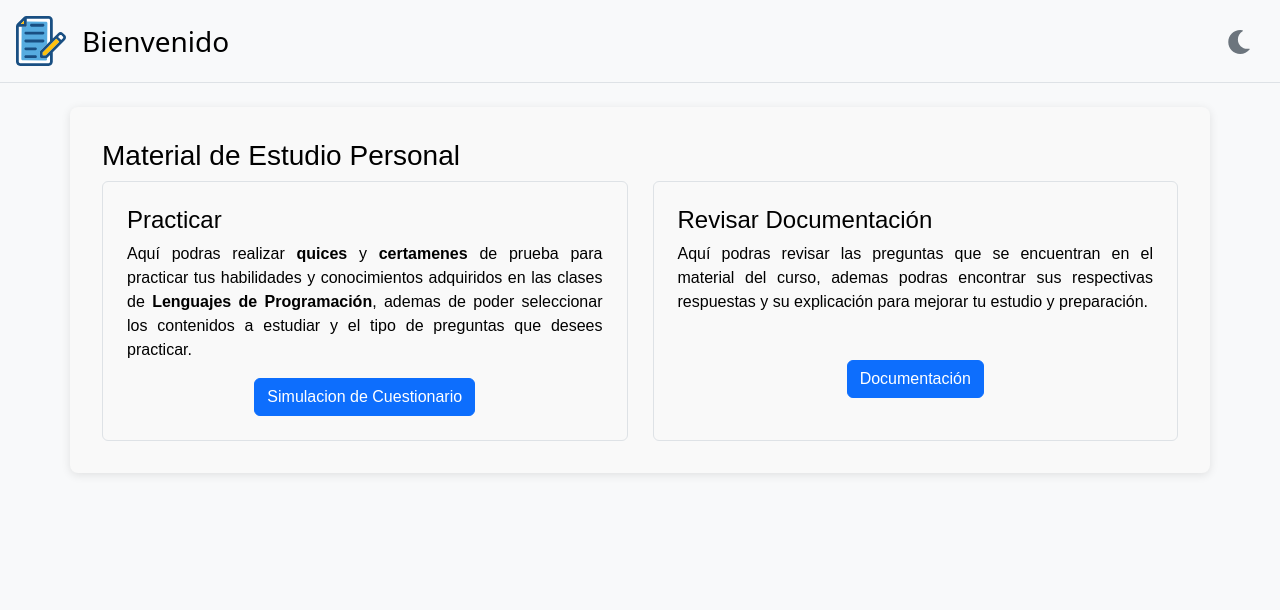
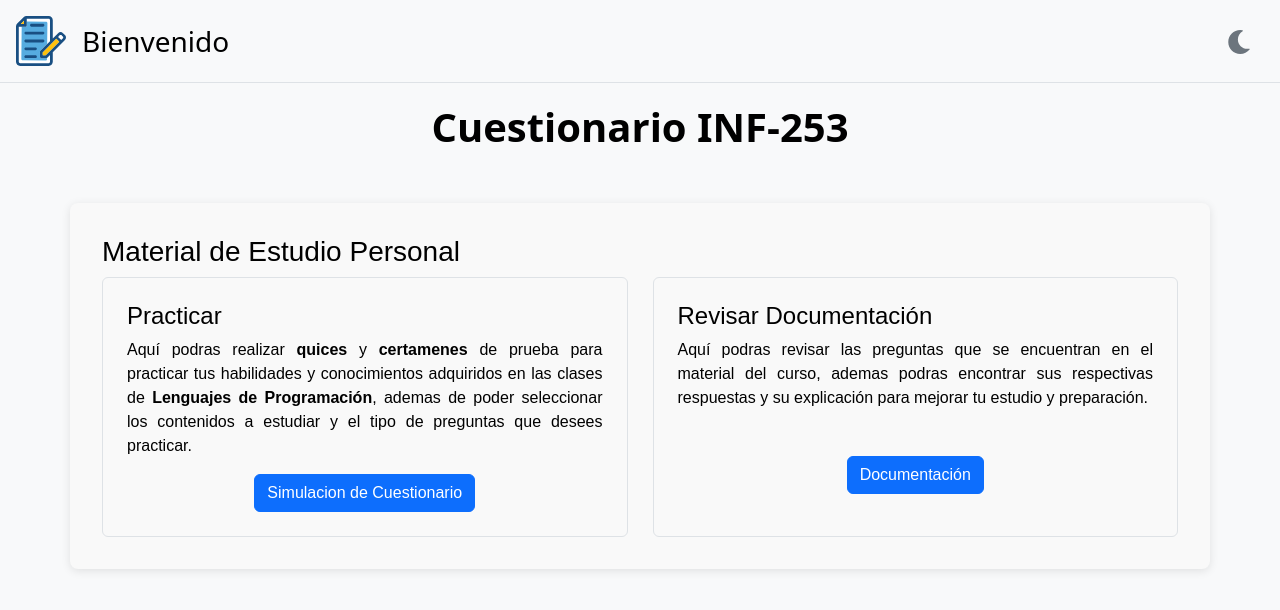
Before and after one commit to friquelmel9/Cuestionario-INF253-web, a React (Vite) app: page / in a window 1280 px wide. Shown: the top 610 px of the page. Built offline with nearby package versions, Linux system fonts and the light colour scheme.

Commit message:
Pequeno cambio a los botones del inicio, y creacion del FooterMenu

```diff
--- a/src/vistas/Inicio/Inicio.jsx
+++ b/src/vistas/Inicio/Inicio.jsx
@@ -6,12 +6,17 @@ function Inicio() {
 
   return (
     <>
+      <div style={{display: 'flex', flexDirection: 'column', gap: '20px'}}>
         <TopMenu text='' link='' inicio={true}/>
-
+        <div style={{display: 'flex',justifyContent: 'center'}}>
+          <h1><strong>Cuestionario INF-253</strong></h1>
+        </div>
         {/* Material de estudio Personal */}
         <div className='container mt-4'>
         <h3>Material de Estudio Personal</h3>
           <div style={{display: 'flex', flexDirection: 'row', justifyContent: 'center', gap: '25px'}}>
+
+
 
             {/* Practica */}
             <div className='border p-4 rounded' style={{width: '80%', display: 'flex', flexDirection: 'column'}}>
@@ -23,16 +28,13 @@ function Inicio() {
                 contenidos a estudiar y el tipo de preguntas que desees practicar.
               </p>
               <div style={{display: 'flex', justifyContent: 'center'}}>
-              <button
-                className="btn btn-primary w-80"
-                type="button"
-                onClick={() => window.location.href = `${import.meta.env.BASE_URL}ConfigurarEvaluacion`}>
+                <a
+                  href={`${import.meta.env.BASE_URL}ConfigurarEvaluacion`}
+                  className="btn btn-primary w-80">
                      Simulacion de Cuestionario
-              </button>
+                </a>
               </div>
-
             </div>
-          {/* FIN Practica */}
 
 
 
@@ -46,22 +48,20 @@ function Inicio() {
                   tu estudio y preparación.
                 </p>
                 <div style={{display: 'flex', justifyContent: 'center'}}>
-                <button
-                  className="btn btn-primary w-80"
-                  type="button"
-                  onClick={() => window.location.href = `${import.meta.env.BASE_URL}Documentacion`}>
+                  <a
+                    href={`${import.meta.env.BASE_URL}Documentacion`}
+                    className="btn btn-primary w-80">
                     Documentación
-                </button>
+                  </a>
                 </div>
               </div>
             </div>
-          {/* FIN Documentacion */}
 
 
 
           </div>
         </div>
-      {/* FIN Material de estudio Personal */}
+      </div>
     </>
   );
 };
```
Also changed, not shown: src/vistas/footerMenu/FooterMenu.jsx (added). Lines whose indentation alone changed are shown as unchanged.
